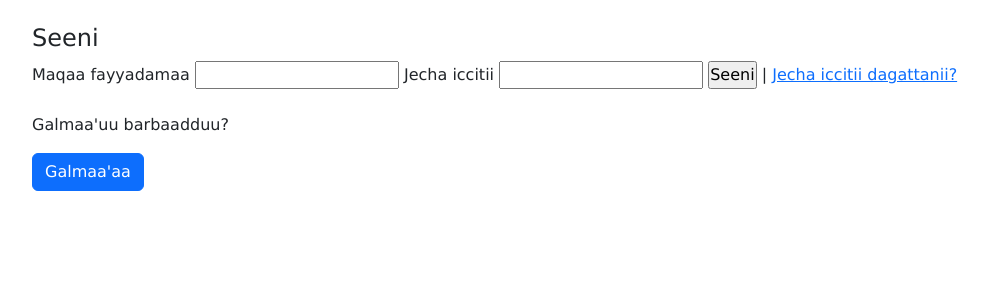
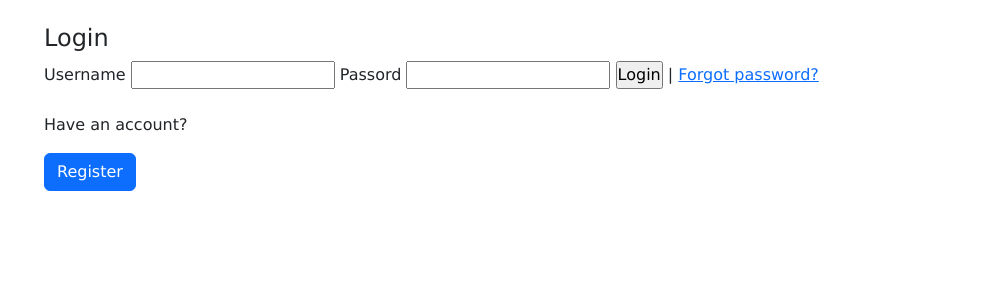
Before and after one commit to BatiSileshi/KebeleDataManagement, a Django app: page /login/ in a window 1280 px wide. Shown: the top 300 px of the page, without its empty margins (50-1039 px from the left). Run offline with Django 4.2, Linux system fonts and the light colour scheme; some libraries are stand-ins or nearby versions.

```diff
--- a/KebeleDataManagement/settings.py
+++ b/KebeleDataManagement/settings.py
@@ -121,8 +121,8 @@ EMAIL_BACKEND = 'django.core.mail.backends.smtp.EmailBackend'
 EMAIL_HOST ='smtp.gmail.com'
 EMAIL_PORT = 587
 EMAIL_USE_TLS = True
-EMAIL_HOST_USER = 'hirmatamantinakebele@gmail.com'
-EMAIL_HOST_PASSWORD = 'ygcmiclgeuvdajlu'
+EMAIL_HOST_USER = 'mantinakebele@gmail.com'
+EMAIL_HOST_PASSWORD = 'oncirxwqnfsflyvl'
 
 # Static files (CSS, JavaScript, Images)
 # https://docs.djangoproject.com/en/4.1/howto/static-files/
--- a/employee/models.py
+++ b/employee/models.py
@@ -21,8 +21,8 @@ class Profile(models.Model):
 class Employee(models.Model):
     ROLES = (
     ('manager', 'Manager'),
-    ('vice_manager', 'Vice Manager'),
-    ('Barreessaa', 'Barreessaa'),
+    ('manager', 'Vice Manager'),
+    ('other_employee', 'Other Employee'),
 )
     employee = models.OneToOneField(Profile, on_delete=models.CASCADE, null=True, blank=True)
     role = models.CharField(max_length=100, null=True, blank=True, choices=ROLES)
--- a/employee/templates/employee/login_register.html
+++ b/employee/templates/employee/login_register.html
@@ -1,10 +1,14 @@
 {% load static %}
 <link href="{% static 'vendors/bootsrap/Bootsrapv5.2.0.min.css' %}" rel="stylesheet" />
-<link href="{% static 'vendors/style.css' %}" rel="stylesheet" /> {% if page == 'register' %}
+<link href="{% static 'vendors/style.css' %}" rel="stylesheet" />
+
+<div class="home-content">
+    <div class="container">
+{% if page == 'register' %}
 
 <div class="container">
     <br />
-    <h4>Galmaa'i</h4>
+    <h4>Register</h4>
     <form action="{% url 'register' %}" method="POST">
         {% csrf_token %}
         <div>
@@ -13,30 +17,32 @@
             <small style="color: red">{{error}}</small> {% endfor %} <br /> {%endfor%}
         </div>
 
-        <input type="submit" value="Galmaa'i" />
-        <a href="{% url 'login' %}" class="btn btn-primary">Seeni</a>
+        <input type="submit" value="Register" />
+        <a href="{% url 'login' %}" class="btn btn-primary">Login</a>
     </form>
 </div>
 {% else %}
 
 <br />
 <div class="container">
-    <h4>Seeni</h4>
+    <h4>Login</h4>
     <form action="" method="POST">
         {% csrf_token %}
-        <label for="">Maqaa fayyadamaa <input type="text" name="username" / >
+        <label for="">Username <input type="text" name="username" / >
     </label>
 
-        <label for="">Jecha iccitii
+        <label for="">Passord
       <input type="password" name="password" />
     </label>
 
-        <input type="submit" value="Seeni" /> |
+        <input type="submit" value="Login" /> |
 
-        <a href="{% url 'reset_password' %}">Jecha iccitii dagattanii?</a>
+        <a href="{% url 'reset_password' %}">Forgot password?</a>
     </form>
     <br />
-    <p>Galmaa'uu barbaadduu?</p>
-    <a href="{% url 'register' %}" class="btn btn-primary">Galmaa'aa</a>
+    <p>Have an account?</p>
+    <a href="{% url 'register' %}" class="btn btn-primary">Register</a>
 </div>
 {%endif%}
+    </div>
+</div>
--- a/employee/templates/employee/sent_message.html
+++ b/employee/templates/employee/sent_message.html
@@ -15,7 +15,10 @@
             <h6>{{message.subject}}</h6>
             <p><i>{{message.created_at}}</i></p>
             <p>{{message.body|linebreaksbr}}?</p>
-            <!-- <p>To {{message.recipient.employee}}</p> -->
+            <p>To:
+              {% for recipient in recipients %}
+              {{recipient.employee.first_name}},
+            {% endfor %}</p>
         </div>
 
       </section>
--- a/employee/views.py
+++ b/employee/views.py
@@ -113,7 +113,7 @@ def editProfile(request):
 def manage_employee(request):
     profile=request.user.profile
     try:
-        kebele_employee = Employee.objects.get(employee=profile, role="Hoji geggeessaa")
+        kebele_employee = Employee.objects.get(employee=profile, role="manager")
     except:
         return HttpResponseRedirect("handler404")
 
@@ -128,7 +128,7 @@ def manage_employee(request):
 def add_employee(request):
     profile=request.user.profile
     try:
-        kebele_employee = Employee.objects.get(employee=profile, role="Hoji geggeessaa")
+        kebele_employee = Employee.objects.get(employee=profile, role="manager")
     except:
         return HttpResponseRedirect("handler404")
 
@@ -152,7 +152,7 @@ def add_employee(request):
 def update_employee(request, id):
     profile=request.user.profile
     try:
-        kebele_employee = Employee.objects.get(employee=profile, role="Hoji geggeessaa")
+        kebele_employee = Employee.objects.get(employee=profile, role="manager")
         employee = Employee.objects.get(pk=id)
     except:
         return HttpResponseRedirect("handler404")
@@ -165,7 +165,7 @@ def update_employee(request, id):
         if form.is_valid():
             form.save()
             messages.success(request, 'You have successfully updated the selected employee')
-            return redirect('home')
+            return redirect('manage-employee')
         else:
              messages.warning(request, 'There was an error while updating the employee, please try again later!')
     context = {'form': form, 'unreadCount': unreadCount}
@@ -175,7 +175,7 @@ def update_employee(request, id):
 def delete_employee(request, id):
     profile=request.user.profile
     try:
-        kebele_employee = Employee.objects.get(employee=profile, role="Hoji geggeessaa")
+        kebele_employee = Employee.objects.get(employee=profile, role="manager")
         employee = Employee.objects.get(pk=id)
     except:
         return HttpResponseRedirect("handler404")
@@ -185,15 +185,12 @@ def delete_employee(request, id):
     if request.method == "POST":
         if employee.delete():
             messages.success(request, 'You have successfully deleted the selected employee')
-            return redirect('home')
+            return redirect('manage-employee')
         else:
             messages.warning(request, 'There was an error during deletion of the selected employee')
     context = {'object': employee, 'unreadCount': unreadCount}
     return render(request, 'employee/delete.html', context)
 
-
-def send_notification(request):
-    pass
 
 
 @login_required(login_url='login')
@@ -236,12 +233,13 @@ def view_sent_message(request, pk):
     try:
         kebele_employee = Employee.objects.get(employee=profile)
         message = Message.objects.get(id=pk, sender=kebele_employee)
+        recipients = message.recipient.all()
     except:
         return HttpResponseRedirect("handler404")
 
     messageRequests = kebele_employee.messages.all()
     unreadCount = messageRequests.filter(is_read=False).count()
-    context={'message':message, 'unreadCount':unreadCount}
+    context={'message':message, 'unreadCount':unreadCount, 'recipients':recipients}
     return render(request, 'employee/sent_message.html', context)
 
 
--- a/kebele/templates/kebele/manage_kebele_house.html
+++ b/kebele/templates/kebele/manage_kebele_house.html
@@ -43,7 +43,7 @@
                             <td>{{kebele_house.hnum}}</td>
                             <td>{{kebele_house.door_number}}</td>
                             <td>{{kebele_house.area}}</td>
-                            <td>{{house.created}}</td>
+                            <td>{{kebele_house.created}}</td>
 
                             <td class="update-table">
                                 <a href="{% url 'update-kebele-house' kebele_house.id %}"><button
--- a/kebele/templates/kebele/view_resident.html
+++ b/kebele/templates/kebele/view_resident.html
@@ -12,6 +12,10 @@
                 {% endif %}
             </div>
             <div class="detail info">
+                <div>Kebele: {{resident.kebele.name}}</div>
+                <div>Woreda: {{resident.kebele.woreda}}</div>
+                <div>Zone: {{resident.kebele.zone}}</div>
+
                 <div>Full name: {{resident.first_name}} {{resident.middle_name}} {{resident.last_name}}</div>
                 <div>Mother name: {{resident.mother_name}}</div>
                 {% if resident.phone_number %}
@@ -29,6 +33,7 @@
 
                 <br>
                 <h5>Address</h5>
+
                 <div>House Number: {{resident.address.hnum}}</div>
                 <div>Local Community: {{resident.address.gooxii}}</div>
                 <div>Group: {{resident.address.garee}}</div>
--- a/kebele/views.py
+++ b/kebele/views.py
@@ -1,7 +1,7 @@
 from django.shortcuts import render, redirect
 from django.http import HttpResponse, HttpResponseRedirect
 from django.contrib.auth.decorators import login_required
-from .models import Resident, Address, House, Family, LocalBusiness, IDCard, BusinessOwner, KebeleHouse
+from .models import Resident, Address, House, Family, LocalBusiness, IDCard, BusinessOwner, KebeleHouse, Kebele
 from employee.models import Employee
 from .forms import ResidentForm, LocalBusinessForm, AddressForm, HouseForm, FamilyForm, IDCardForm, KebeleHouseForm, BusinessOwnerForm
 from django.contrib import messages
@@ -14,7 +14,7 @@ def home(request):
     count_employee = Employee.objects.all().count()
     count_lb = LocalBusiness.objects.all().count()
     count_kh = KebeleHouse.objects.all().count()
-
+    kebele = Kebele.objects.all()
     try:
         kebele_employee = Employee.objects.get(employee=profile)
     except:
@@ -22,7 +22,7 @@ def home(request):
 
     messageRequests = kebele_employee.messages.all()
     unreadCount = messageRequests.filter(is_read=False).count()
-    context ={'count_resident':count_resident, 'count_employee':count_employee, 'count_lb':count_lb, 'count_kh':count_kh, 'unreadCount':unreadCount}
+    context ={'count_resident':count_resident, 'count_employee':count_employee, 'count_lb':count_lb, 'count_kh':count_kh, 'unreadCount':unreadCount, 'kebele':kebele}
     return render(request, 'kebele/home.html', context)
 
 ##############
--- a/templates/main.html
+++ b/templates/main.html
@@ -35,13 +35,14 @@
                     <span class="links_name">Resident Management</span>
                 </a>
             </li>
-
+             {% if request.user.profile.employee.role == "manager"%}
             <li>
                 <a href="{% url 'manage-employee' %}">
                     <i class="bx bxs-user-detail"></i>
                     <span class="links_name">Manage Employee</span>
                 </a>
             </li>
+            {% endif %}
             <li>
                 <a href="{% url 'manage-local-business' %}">
                     <i class="bx bx-money"></i>
```
Also changed, not shown: kebele/templates/kebele/home.html (+12 -7 lines), kebele/templates/kebele/manage_kebele_land.html (deleted, +0 -24 lines), templates/reset_password_complete.html (+6 -1 lines), todo.md (+1 -1 lines), db.sqlite3.
